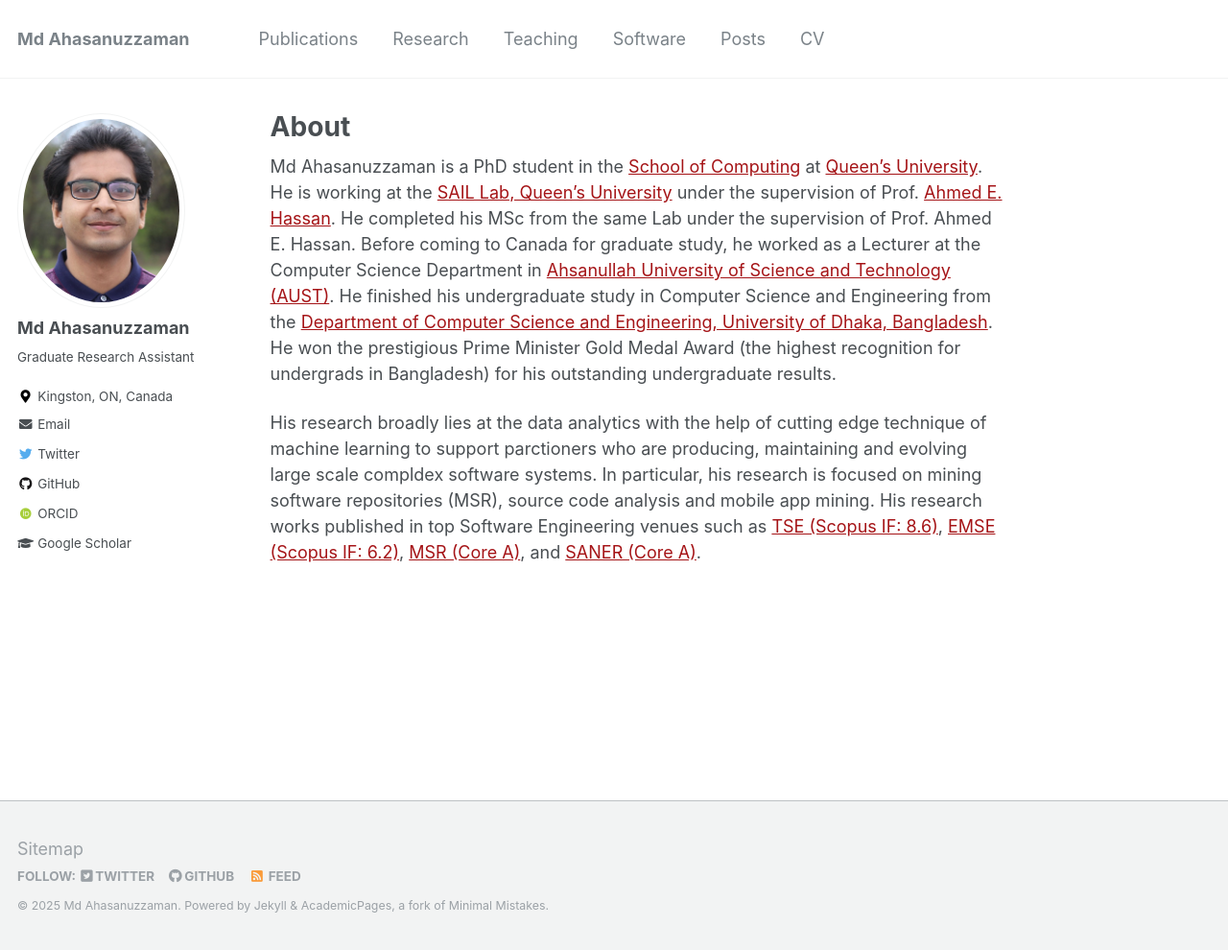
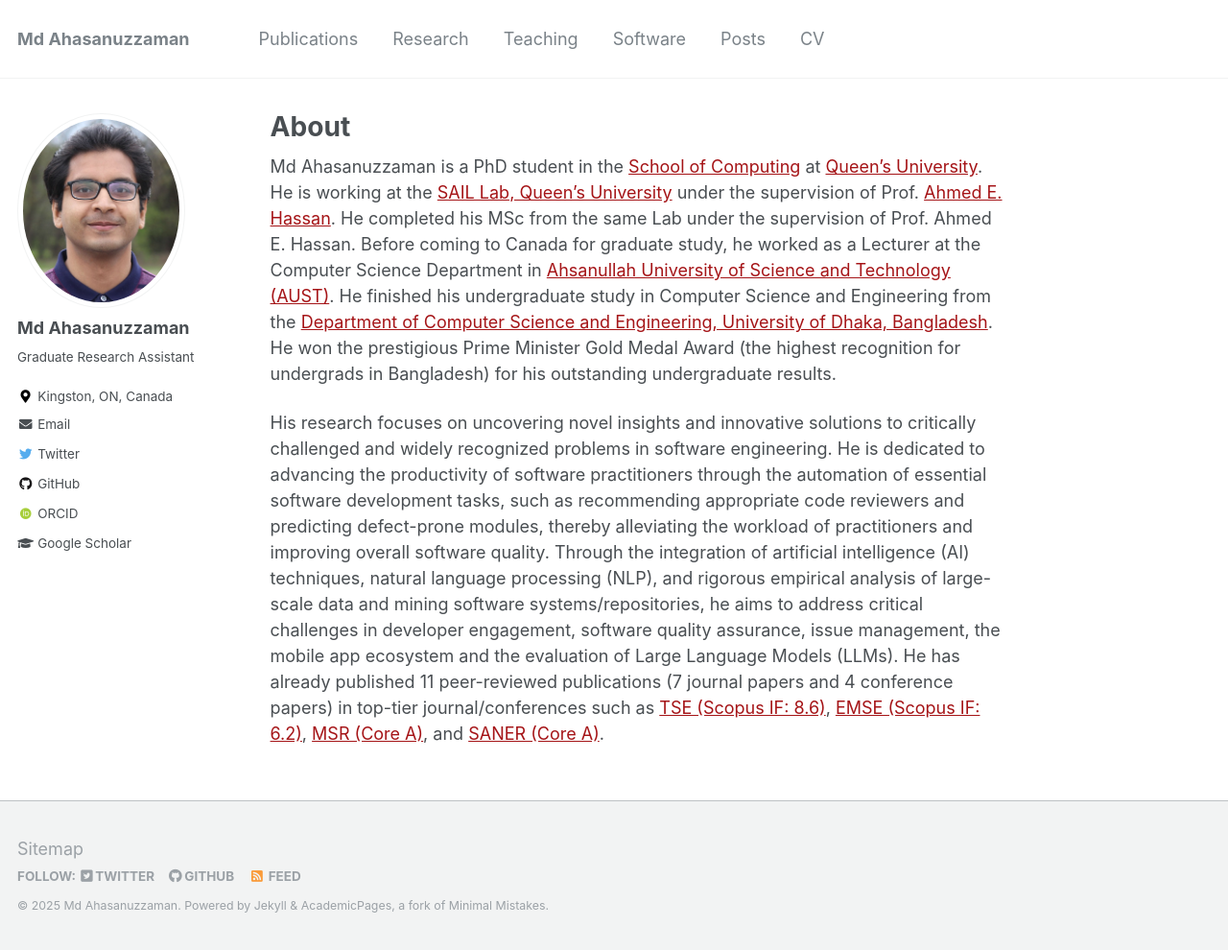
Before and after one commit to ahsan2010/ahsan2010.github.io, a Jekyll site: the page built from _pages/about.md, in a window 1280 px wide and 990 px high. Shown: the whole window at 96% size. Built offline with Jekyll 4.4.1, drawn with Linux system fonts in a browser that asks for light colours; some web fonts are replaced.

Commit message:
update the about section

```diff
--- a/_pages/about.md
+++ b/_pages/about.md
@@ -11,4 +11,4 @@ redirect_from:
 
 Md Ahasanuzzaman is a PhD student in the [School of Computing](https://www.cs.queensu.ca/) at [Queen's University](https://www.cs.queensu.ca/). He is working at the [SAIL Lab, Queen's University](https://sail.cs.queensu.ca/index.html) under the supervision of Prof. [Ahmed E. Hassan](https://scholar.google.com/citations?user=9hwXx34AAAAJ&hl=en). He completed his MSc from the same Lab under the supervision of Prof. Ahmed E. Hassan. Before coming to Canada for graduate study, he worked as a Lecturer at the Computer Science Department in [Ahsanullah University of Science and Technology (AUST)](https://www.aust.edu/). He finished his undergraduate study in Computer Science and Engineering from the [Department of Computer Science and Engineering, University of Dhaka, Bangladesh](https://www.cse.du.ac.bd/). He won the prestigious Prime Minister Gold Medal Award (the highest recognition for undergrads in Bangladesh) for his outstanding undergraduate results.
 
-His research broadly lies at the data analytics with the help of cutting edge technique of machine learning to support parctioners who are producing, maintaining and evolving large scale compldex software systems. In particular, his research is focused on mining software repositories (MSR), source code analysis and mobile app mining. His research works published in top Software Engineering venues such as  [TSE (Scopus IF: 8.6)](https://www.computer.org/csdl/journal/ts), [EMSE (Scopus IF: 6.2)](https://www.springer.com/journal/10664), [MSR (Core A)](https://conf.researchr.org/series/msr), and [SANER (Core A)](https://saner2021.shidler.hawaii.edu/).
+His research focuses on uncovering novel insights and innovative solutions to critically challenged and widely recognized problems in software engineering. He is dedicated to advancing the productivity of software practitioners through the automation of essential software development tasks, such as recommending appropriate code reviewers and predicting defect-prone modules, thereby alleviating the workload of practitioners and improving overall software quality. Through the integration of artificial intelligence (AI) techniques, natural language processing (NLP), and rigorous empirical analysis of large-scale data and mining software systems/repositories, he aims to address critical challenges in developer engagement, software quality assurance, issue management, the mobile app ecosystem and the evaluation of Large Language Models (LLMs). He has already published 11 peer-reviewed publications (7 journal papers and 4 conference papers) in top-tier journal/conferences such as  [TSE (Scopus IF: 8.6)](https://www.computer.org/csdl/journal/ts), [EMSE (Scopus IF: 6.2)](https://www.springer.com/journal/10664), [MSR (Core A)](https://conf.researchr.org/series/msr), and [SANER (Core A)](https://saner2021.shidler.hawaii.edu/).
```
